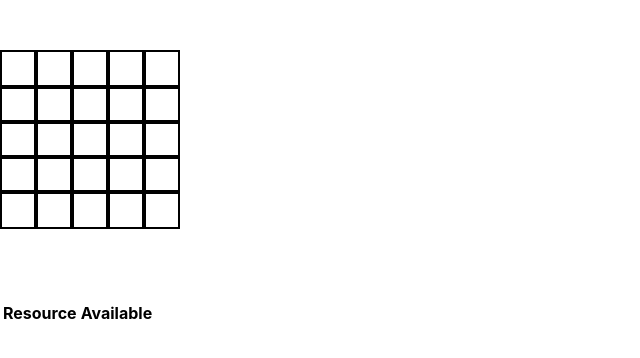
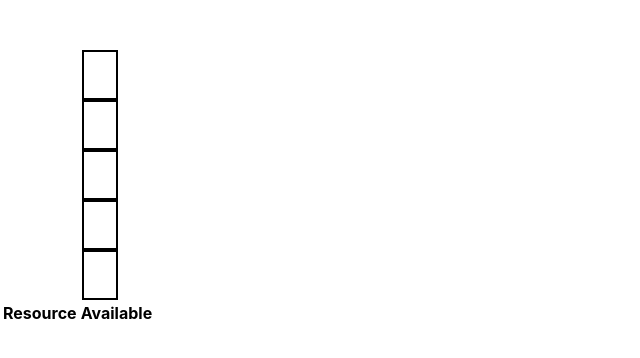
Before and after one commit to KateGrutter/Village-Simulator-React, a React (Create React App) app: page / in a window 1280 px wide. Shown: the top 358 px of the page, without its empty margins (0-640 px from the left). Built offline with nearby package versions, Linux system fonts and the light colour scheme.

Commit message:
working to add onclick to have dialog appears

```diff
--- a/src/components/Map/Map.tsx
+++ b/src/components/Map/Map.tsx
@@ -1,30 +1,101 @@
+
+import { useState } from "react";
+import { Improvement } from "../../models/Improvement";
+import "./Map.css";
+import { MapProps } from "./MapComponents/MapProps";
+import { AddImprovementDialog } from "./MapComponents/AddImprovementDialog";
+import { House } from "../../store/ImprovementsCost";
+
+export function Map({ onTileClick }: MapProps) {
+  const [improvements, setImprovements] = useState<Improvement[][]>([]);
+  const [showAddImprovementDialog, setShowAddImprovementDialog] = useState(false);
+  const [selectedTileIndex, setSelectedTileIndex] = useState<number | null>(null);
+
+  const handleTileClick = (tileIndex: number) => {
+    setSelectedTileIndex(tileIndex);
+    setShowAddImprovementDialog(true);
+  };
+
+  const addImprovement = (newImprovement: Improvement) => {
+    const updatedImprovements = [...improvements];
+    if (selectedTileIndex !== null) {
+      if (!updatedImprovements[selectedTileIndex]) {
+        updatedImprovements[selectedTileIndex] = [];
+      }
+      updatedImprovements[selectedTileIndex].push(newImprovement);
+      setImprovements(updatedImprovements);
+    }
+  };
+
+  return (
+    <div>
+      <div className="gameboard">
+      <div className="tile" onClick={() => onTileClick(0)}>
+            {improvements[0] && <ImprovementComponent key ={0} improvement={improvements[0]} />}</div>
+            <div className="tile" onClick={() => onTileClick(1)}>
+            {improvements[0] && <ImprovementComponent key ={1} improvement={improvements[0]} />}</div>
+            <div className="tile" onClick={() => onTileClick(2)}>
+            {improvements[0] && <ImprovementComponent key ={2} improvement={improvements[0]} />}</div>
+            <div className="tile" onClick={() => onTileClick(3)}>
+            {improvements[0] && <ImprovementComponent key ={0} improvement={improvements[0]} />}</div>
+            <div className="tile" onClick={() => onTileClick(4)}>
+            {improvements[0] && <ImprovementComponent key ={4} improvement={improvements[0]} />}</div>
+      </div>
+
+      {showAddImprovementDialog && (
+        <AddImprovementDialog
+          onClose={() => setShowAddImprovementDialog(false)}
+          onAddImprovement={addImprovement}
+          selectedTileIndex={selectedTileIndex !== null ? selectedTileIndex : 0}
+          // Other props you may need to pass
+        />
+      )}
+    </div>
+  );
+}
+
+interface ImprovementComponentProps {
+  improvement: Improvement;
+}
+
+function ImprovementComponent({ improvement }: ImprovementComponentProps) {
+  // Render the improvement component based on the provided improvement object
+  return <div>{/* Improvement component JSX */}</div>;
+}
 
 
 
 
 
 
-
-
-
-
-
-
+/*
 import { useState } from "react";
 import { Improvement } from "../../models/Improvement";
 import "./Map.css";
 import { MapProps } from "./MapComponents/MapProps";
+import { AddImprovementDialog } from "./MapComponents/AddImprovementDialog";
 
 
-
-export function Map({onTileClick}: MapProps) {
-
-  const [improvement, setImprovement] = useState<Improvement[]>([]);
+export function Map({ onTileClick }: MapProps) {
+  const [improvement, setImprovements] = useState<Improvement[][]>([]);
+  const [showAddImprovementDialog, setShowAddImprovementDialog] = useState(false);
+  const [selectedTileIndex, setSelectedTileIndex] = useState<number | null>(null);
 
   const handleTileClick = (tileIndex: number) => {
-    console.log("Tile clicked:", tileIndex);
-    onTileClick(tileIndex);
+    setSelectedTileIndex(tileIndex);
+    setShowAddImprovementDialog(true);
   };
+
+  const addImprovement = (newImprovement: Improvement) => {
+    const updatedImprovements = [...improvement];
+    if (!updatedImprovements[selectedTileIndex]) {
+      updatedImprovements[selectedTileIndex] = [];
+    }
+    updatedImprovements[selectedTileIndex].push(newImprovement);
+    setImprovements(updatedImprovements);
+  };
+
+
 
   return (
     <div>
@@ -32,62 +103,62 @@ export function Map({onTileClick}: MapProps) {
         <div className="gameboard-row" data-row="1" id="row-1">
           <div className="tile" onClick={() => onTileClick(0)}>
             {improvement[0] && <ImprovementComponent key ={0} improvement={improvement[0]} />}</div>
-            <div className="tile" onClick={() => onTileClick(0)}>
+            <div className="tile" onClick={() => onTileClick(1)}>
             {improvement[0] && <ImprovementComponent key ={1} improvement={improvement[0]} />}</div>
-            <div className="tile" onClick={() => onTileClick(0)}>
+            <div className="tile" onClick={() => onTileClick(2)}>
             {improvement[0] && <ImprovementComponent key ={2} improvement={improvement[0]} />}</div>
-            <div className="tile" onClick={() => onTileClick(0)}>
-            {improvement[0] && <ImprovementComponent key ={3} improvement={improvement[0]} />}</div>
-            <div className="tile" onClick={() => onTileClick(0)}>
+            <div className="tile" onClick={() => onTileClick(3)}>
+            {improvement[0] && <ImprovementComponent key ={0} improvement={improvement[0]} />}</div>
+            <div className="tile" onClick={() => onTileClick(4)}>
             {improvement[0] && <ImprovementComponent key ={4} improvement={improvement[0]} />}</div>
         </div>
 
         <div className="gameboard-row" data-row="2" id="row-2">
-        <div className="tile" onClick={() => onTileClick(0)}>
+        <div className="tile" onClick={() => onTileClick(5)}>
             {improvement[0] && <ImprovementComponent key ={0} improvement={improvement[0]} />}</div>
-            <div className="tile" onClick={() => onTileClick(0)}>
+            <div className="tile" onClick={() => onTileClick(6)}>
             {improvement[0] && <ImprovementComponent key ={1} improvement={improvement[0]} />}</div>
-            <div className="tile" onClick={() => onTileClick(0)}>
+            <div className="tile" onClick={() => onTileClick(7)}>
             {improvement[0] && <ImprovementComponent key ={2} improvement={improvement[0]} />}</div>
-            <div className="tile" onClick={() => onTileClick(0)}>
+            <div className="tile" onClick={() => onTileClick(8)}>
             {improvement[0] && <ImprovementComponent key ={3} improvement={improvement[0]} />}</div>
-            <div className="tile" onClick={() => onTileClick(0)}>
+            <div className="tile" onClick={() => onTileClick(9)}>
             {improvement[0] && <ImprovementComponent key ={4} improvement={improvement[0]} />}</div>
         </div>
         <div className="gameboard-row" data-row="3" id="row-3">
-        <div className="tile" onClick={() => onTileClick(0)}>
+        <div className="tile" onClick={() => onTileClick(10)}>
             {improvement[0] && <ImprovementComponent key ={0} improvement={improvement[0]} />}</div>
-            <div className="tile" onClick={() => onTileClick(0)}>
+            <div className="tile" onClick={() => onTileClick(11)}>
             {improvement[0] && <ImprovementComponent key ={1} improvement={improvement[0]} />}</div>
-            <div className="tile" onClick={() => onTileClick(0)}>
+            <div className="tile" onClick={() => onTileClick(12)}>
             {improvement[0] && <ImprovementComponent key ={2} improvement={improvement[0]} />}</div>
-            <div className="tile" onClick={() => onTileClick(0)}>
+            <div className="tile" onClick={() => onTileClick(13)}>
             {improvement[0] && <ImprovementComponent key ={3} improvement={improvement[0]} />}</div>
-            <div className="tile" onClick={() => onTileClick(0)}>
+            <div className="tile" onClick={() => onTileClick(14)}>
             {improvement[0] && <ImprovementComponent key ={4} improvement={improvement[0]} />}</div>
         </div>
         <div className="gameboard-row" data-row="4" id="row-4">
-        <div className="tile" onClick={() => onTileClick(0)}>
+        <div className="tile" onClick={() => onTileClick(15)}>
             {improvement[0] && <ImprovementComponent key ={0} improvement={improvement[0]} />}</div>
-            <div className="tile" onClick={() => onTileClick(0)}>
+            <div className="tile" onClick={() => onTileClick(16)}>
             {improvement[0] && <ImprovementComponent key ={1} improvement={improvement[0]} />}</div>
-            <div className="tile" onClick={() => onTileClick(0)}>
+            <div className="tile" onClick={() => onTileClick(17)}>
             {improvement[0] && <ImprovementComponent key ={2} improvement={improvement[0]} />}</div>
-            <div className="tile" onClick={() => onTileClick(0)}>
+            <div className="tile" onClick={() => onTileClick(18)}>
             {improvement[0] && <ImprovementComponent key ={3} improvement={improvement[0]} />}</div>
-            <div className="tile" onClick={() => onTileClick(0)}>
+            <div className="tile" onClick={() => onTileClick(19)}>
             {improvement[0] && <ImprovementComponent key ={4} improvement={improvement[0]} />}</div>
         </div>
         <div className="gameboard-row" data-row="5" id="row-5">
-        <div className="tile" onClick={() => onTileClick(0)}>
+        <div className="tile" onClick={() => onTileClick(20)}>
             {improvement[0] && <ImprovementComponent key ={0} improvement={improvement[0]} />}</div>
-            <div className="tile" onClick={() => onTileClick(0)}>
+            <div className="tile" onClick={() => onTileClick(21)}>
             {improvement[0] && <ImprovementComponent key ={1} improvement={improvement[0]} />}</div>
-            <div className="tile" onClick={() => onTileClick(0)}>
+            <div className="tile" onClick={() => onTileClick(22)}>
             {improvement[0] && <ImprovementComponent key ={2} improvement={improvement[0]} />}</div>
-            <div className="tile" onClick={() => onTileClick(0)}>
+            <div className="tile" onClick={() => onTileClick(23)}>
             {improvement[0] && <ImprovementComponent key ={3} improvement={improvement[0]} />}</div>
-            <div className="tile" onClick={() => onTileClick(0)}>
+            <div className="tile" onClick={() => onTileClick(24)}>
             {improvement[0] && <ImprovementComponent key ={4} improvement={improvement[0]} />}</div>
         </div>
       </div>
@@ -102,5 +173,5 @@ interface ImprovementComponentProps {
 
 function ImprovementComponent({ improvement }: ImprovementComponentProps) {
   // Render the improvement component based on the provided improvement object
-  return <div>{/* Improvement component JSX */}</div>;
-} ;
+  return <div>{/* Improvement component JSX *//*}</div>;
+} ;*/
```
Also changed, not shown: src/components/Map/MapComponents/AddImprovementDialog.tsx (+89 -2 lines).
